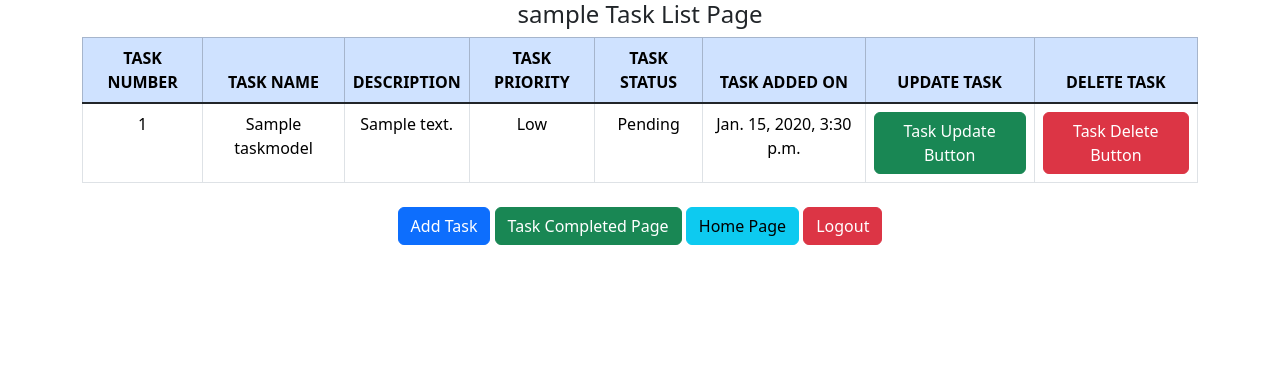
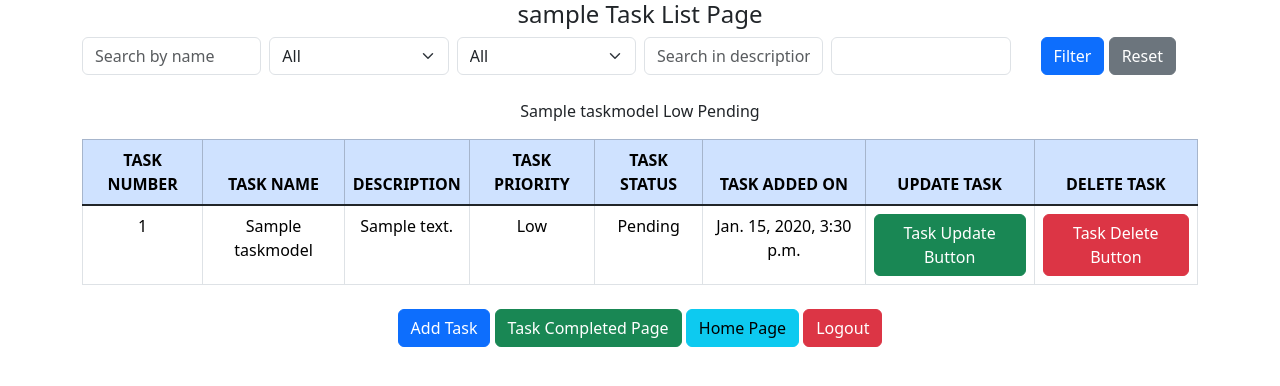
Before and after one commit to rubankumar2172-design/DJANGO-TODO-LIST, a Django app: page /task-list in a window 1280 px wide. Shown: the top 386 px of the page. Run offline with Django 5.2, Linux system fonts and the light colour scheme; a user stored in the database is signed in; tables that the repository leaves empty hold one stand-in row (values such as "Sample post").

Commit message:
Modified : Signup, Login Page with Bootstrap Added : Task Filter Option

```diff
--- a/Tasks/forms.py
+++ b/Tasks/forms.py
@@ -5,15 +5,32 @@ from .models import *
 from django.forms import ModelForm
 
 class SignupForm(UserCreationForm):
-    email = forms.EmailField(required=True)
+    username = forms.CharField(
+        widget=forms.TextInput(attrs={'class': 'form-control', 'placeholder': 'Enter username'})
+    )
+    email = forms.EmailField(
+        widget=forms.EmailInput(attrs={'class': 'form-control', 'placeholder': 'Enter email'})
+    )
+    password1 = forms.CharField(
+        widget=forms.PasswordInput(attrs={'class': 'form-control', 'placeholder': 'Enter password'})
+    )
+    password2 = forms.CharField(
+        widget=forms.PasswordInput(attrs={'class': 'form-control', 'placeholder': 'Confirm password'})
+    )
 
     class Meta:
         model = User
         fields = ['username','email','password1','password2']
 
 class LoginForm(forms.Form):
-    username = forms.CharField(max_length=30)
-    password = forms.CharField(widget=forms.PasswordInput())
+    username = forms.CharField(widget=forms.TextInput(attrs={
+            'class': 'form-control p-3',
+            'placeholder': 'Enter username'
+        }),max_length=30)
+    password = forms.CharField(widget=forms.PasswordInput(attrs={
+            'class': 'form-control p-3',
+            'placeholder': 'Enter password'
+        }))
 
 class TaskForm(forms.ModelForm):
     class Meta:
@@ -23,3 +40,10 @@ class TaskForm(forms.ModelForm):
             'priority': forms.Select(attrs={'class': 'form-select'}),
             'task_status': forms.Select(attrs={'class': 'form-select'}),
         }
+
+class TaskFilterForm(forms.Form):
+    task_name = forms.CharField(required=False, widget=forms.TextInput(attrs={'class': 'form-control', 'placeholder': 'Search by name'}))
+    task_status = forms.ChoiceField(required=False, choices=[('', 'All')] + TaskModel.TASK_STATUS_CHOICES, widget=forms.Select(attrs={'class': 'form-select'}))
+    task_priority = forms.ChoiceField(required=False, choices=[('', 'All')] + TaskModel.PRIORITY_CHOICES, widget=forms.Select(attrs={'class': 'form-select'}))
+    task_description = forms.CharField(required=False, widget=forms.TextInput(attrs={'class': 'form-control', 'placeholder': 'Search in description'}))
+    task_added_at = forms.DateField(required=False, widget=forms.DateInput(attrs={'class': 'form-control', 'type': 'datetime'}))
--- a/Tasks/templates/task_list.html
+++ b/Tasks/templates/task_list.html
@@ -7,7 +7,31 @@ Task List Page
 {% block content %}
 <div class="container text-center">
     <h4>{{ user.username }} Task List Page</h4>
-    <div class="table-responsive">
+    <form method="get" class="row g-2 mb-4">
+        <div class="col-md-2">{{ filter_form.task_name }}</div>
+        <div class="col-md-2">{{ filter_form.task_status }}</div>
+        <div class="col-md-2">{{ filter_form.task_priority }}</div>
+        <div class="col-md-2">{{ filter_form.task_description }}</div>
+        <div class="col-md-2">{{ filter_form.task_added_at }}</div>
+        <div class="col-md-2">
+            <button type="submit" class="btn btn-primary">Filter</button>
+            <a href="{% url 'task-list' %}" class="btn btn-secondary">Reset</a>
+        </div>
+    </form>
+
+    {% for task in tasks %}
+    <tr>
+        <td class="text-success">{{ task.task_name }}</td>
+        <td class="text-success">{{ task.get_task_priority_display }}</td>
+        <td class="text-success">{{ task.get_task_status_display }}</td>
+    </tr>
+    {% empty %}
+    <tr>
+        <td colspan="3">No tasks match your filters.</td>
+    </tr>
+    {% endfor %}
+
+    <div class="table-responsive mt-3">
         <table class="table table-bordered table-hover">
             <thead class="table table-primary">
                 <tr>
--- a/Tasks/views.py
+++ b/Tasks/views.py
@@ -49,7 +49,28 @@ class TaskListView(ListView):
 
     def get_queryset(self):
         # Restrict queryset to the current user
-        return TaskModel.objects.filter(user=self.request.user)
+        queryset = TaskModel.objects.filter(user=self.request.user)
+        form = TaskFilterForm(self.request.GET)
+
+        if form.is_valid():
+            data = form.cleaned_data
+            if data.get('task_name'):
+                queryset = queryset.filter(task_name__icontains=data['task_name'])
+            if data.get('task_status'):
+                queryset = queryset.filter(task_status=data['task_status'])
+            if data.get('task_priority'):
+                queryset = queryset.filter(task_priority=data['task_priority'])
+            if data.get('task_description'):
+                queryset = queryset.filter(task_description__icontains=data['task_description'])
+            if data.get('task_added_at'):
+                queryset = queryset.filter(task_added_at__date=data['task_added_at'])
+
+        return queryset
+
+    def get_context_data(self, **kwargs):
+        context = super().get_context_data(**kwargs)
+        context['filter_form'] = TaskFilterForm(self.request.GET)
+        return context
 
 class TaskCreate_View(CreateView):
     model = TaskModel
```
